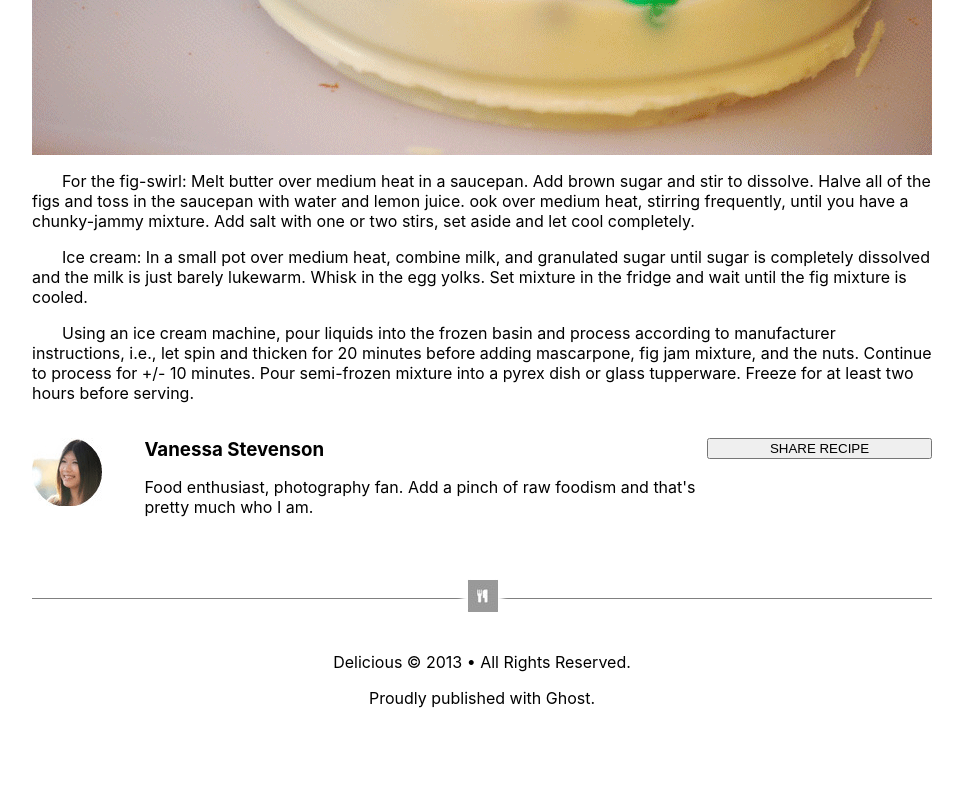
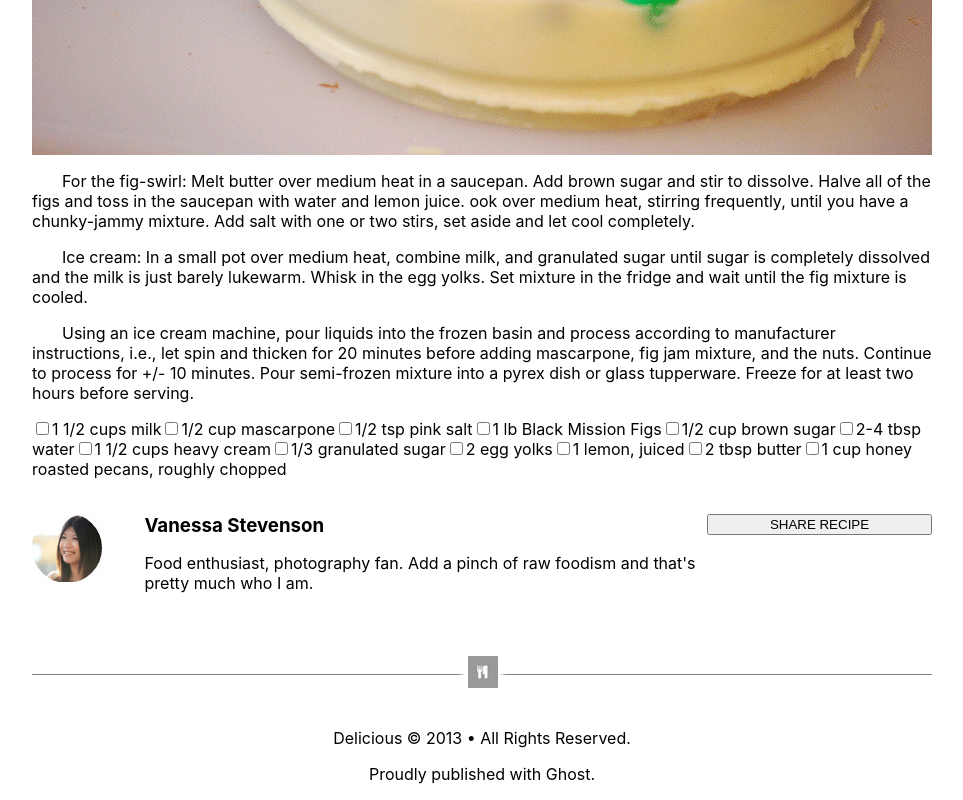
Before and after one commit to BPerardACLRepos/lab01-chocolate-pizza, a React (Create React App) app: page / in a window 1280 px wide. Shown: the part 1033-1833 px from the top of the page, without its empty margins (158-1121 px from the left). Before the commit the page ends 1757 px from the top, so only its background shows below. Built offline with nearby package versions, Linux system fonts and the light colour scheme.

Commit message:
add Ingredient-List.js

```diff
--- a/src/App.js
+++ b/src/App.js
@@ -2,6 +2,7 @@ import React from 'react';
 import Header from './App-Header.js';
 import ImageSection from './ImageSection.js';
 import Recipe from './Recipe.js';
+import IngredientList from './Ingredient-List.js';
 import Footer from './Footer.js';
 import style from './Mock-Styles.module.css';
 import './App.css';
@@ -13,6 +14,7 @@ export default class Page extends React.Component {
         <Header />
         <ImageSection />
         <Recipe />
+        <IngredientList />
         <Footer />
       </div>
     );
--- /dev/null
+++ b/src/Ingredient-List.js
@@ -0,0 +1,69 @@
+import React from 'react';
+
+
+const ingredients = [
+    {
+        name: 'milk',
+        amount: '1 1/2 cups'
+    },
+    {
+        name: 'mascarpone',
+        amount: '1/2 cup'
+    },
+    {
+        name: 'pink salt',
+        amount: '1/2 tsp'
+    },
+    {
+        name: 'Black Mission Figs',
+        amount: '1 lb'
+    },
+    {
+        name: 'brown sugar',
+        amount: '1/2 cup'
+    },
+    {
+        name: 'water',
+        amount: '2-4 tbsp'
+    },
+    {
+        name: 'heavy cream',
+        amount: '1 1/2 cups'
+    },
+    {
+        name: 'granulated sugar',
+        amount: '1/3'
+    },
+    {
+        name: 'egg yolks',
+        amount: '2'
+    },
+    {
+        name: 'lemon, juiced',
+        amount: '1'
+    },
+    {
+        name: 'butter',
+        amount: '2 tbsp'
+    },
+    {
+        name: 'honey roasted pecans, roughly chopped',
+        amount: '1 cup'
+    },
+]
+
+const ingredientList = ingredients.map(ingredient => <label for={ingredient.name}>
+    <input type="checkbox" name={ingredient.name} />
+    {ingredient.amount} {ingredient.name}
+</label>
+);
+
+export default class IngredientList extends React.Component {
+    render() {
+        return (
+            <div>
+                {ingredientList}
+            </div>
+        );
+    }
+}
--- a/src/Mock-Styles.module.css
+++ b/src/Mock-Styles.module.css
@@ -8,11 +8,6 @@
     flex-direction: row;
     justify-content: space-between;
     margin-top: 30px;
-}
-
-.headerRight {
-    display: flex;
-    flex-direction: row;
 }
 
 .recipe {
```
